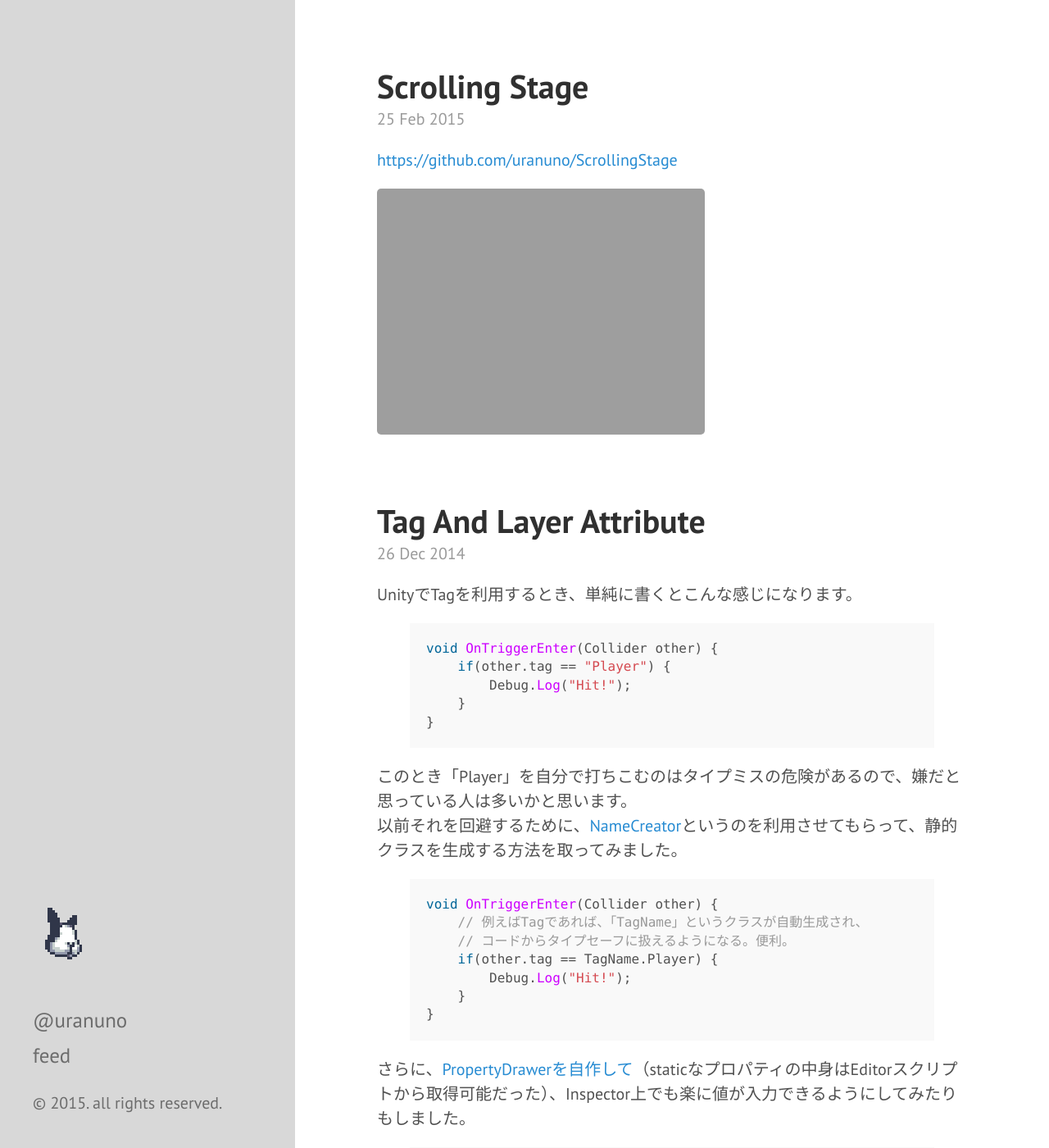
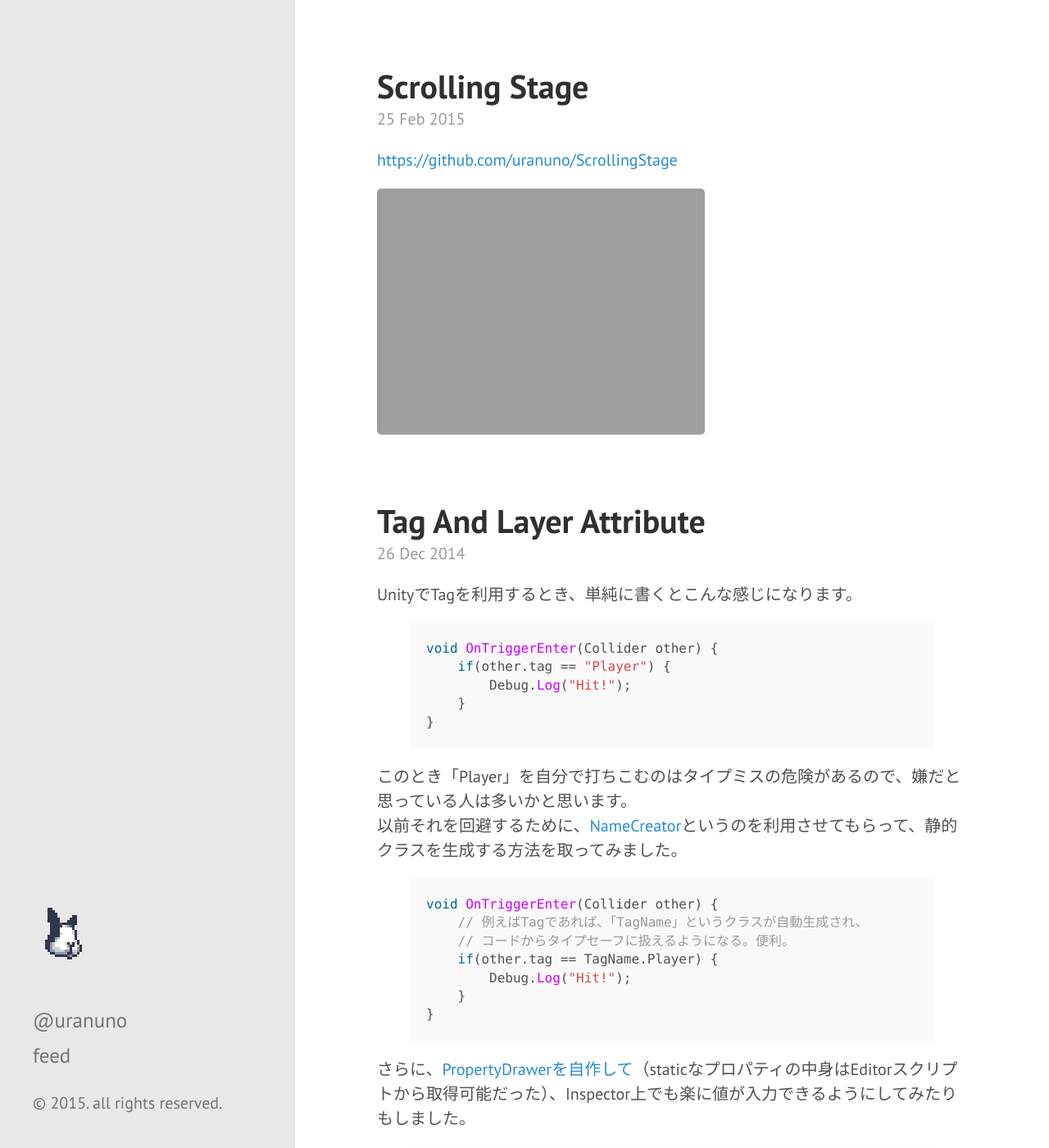
Before and after one commit to uranuno/uranuno.github.io, a Jekyll site: the page built from index.html, in a window 1280 px wide and 1400 px high. Shown: the whole window at 82% size. Built offline with Jekyll 4.4.1, drawn with Linux system fonts in a browser that asks for light colours; Markdown is read by kramdown in place of the engine named in the settings; the list of posts is cut into pages by our own code.

Commit message:
サイドバーうすく

```diff
--- a/public/css/hyde.css
+++ b/public/css/hyde.css
@@ -257,7 +257,7 @@ a.sidebar-nav-item:focus {
 
 /* Gray */
 .theme-base-05 .sidebar {
-  background-color: #d8d8d8;
+  background-color: #e8e8e8;
 }
 .theme-base-05 .sidebar,
 .theme-base-05 .sidebar a {
```
